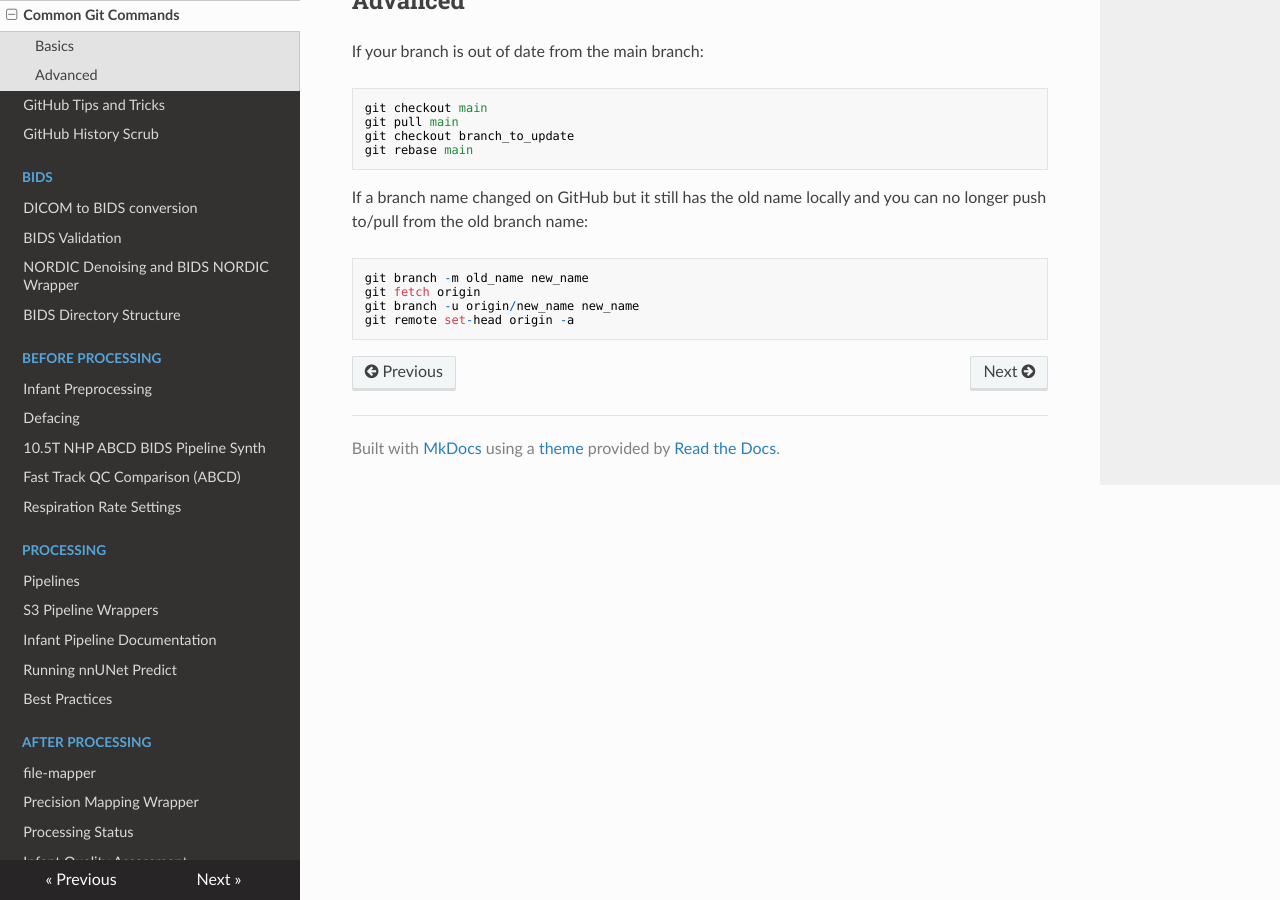
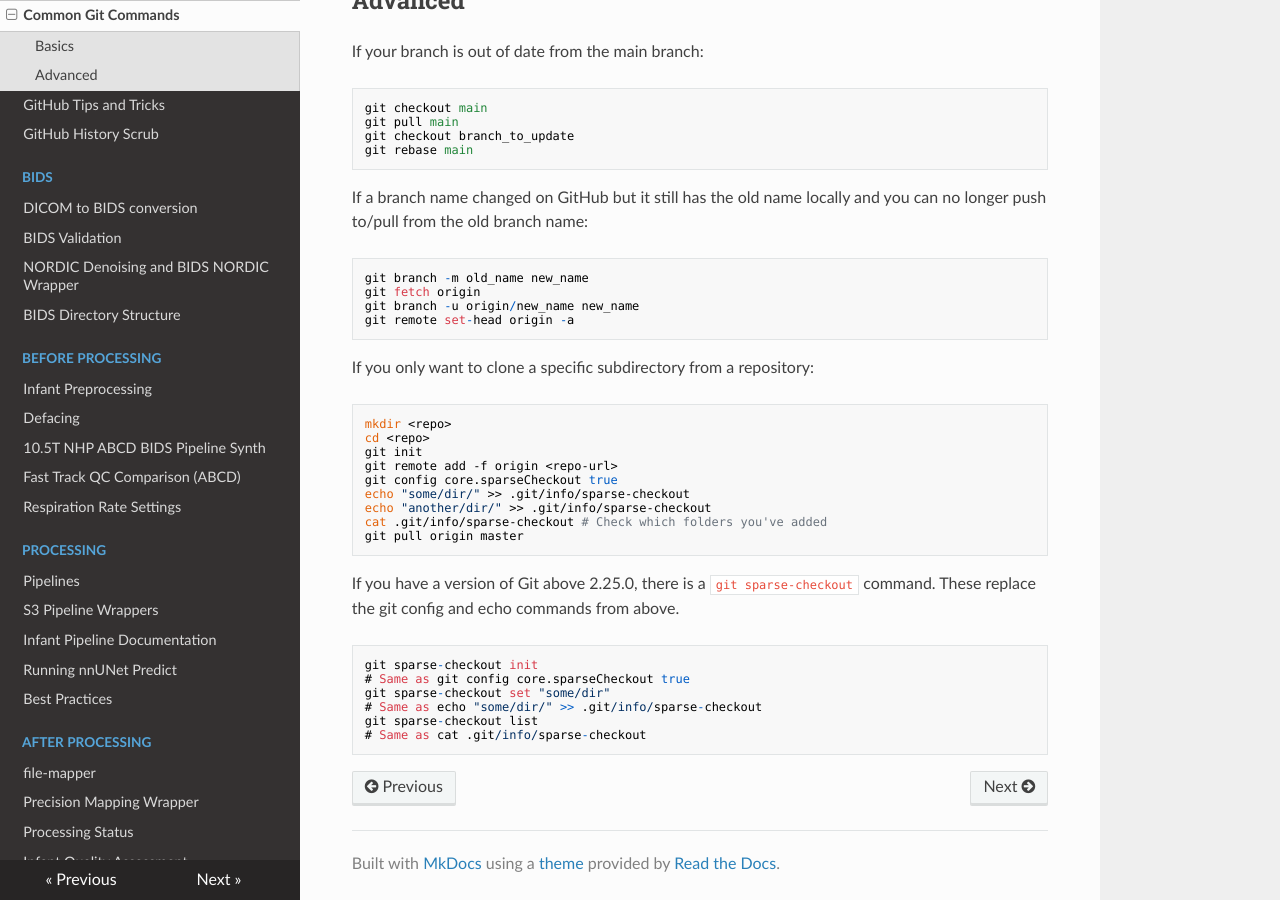
Before and after one commit to DCAN-Labs/cdni-brain, an MkDocs documentation site: the page built from docs/git-commands.md, in a window 1280 px wide and 900 px high, scrolled down 1315 px. Built offline with MkDocs 1.6.1, drawn with Linux system fonts in a browser that asks for light colours; nearby versions of some CDN libraries.

Commit message:
add more github tips

````diff
--- a/docs/git-commands.md
+++ b/docs/git-commands.md
@@ -60,3 +60,28 @@ git fetch origin
 git branch -u origin/new_name new_name
 git remote set-head origin -a
 ```
+
+If you only want to clone a specific subdirectory from a repository:
+
+```
+mkdir <repo>
+cd <repo>
+git init
+git remote add -f origin <repo-url>
+git config core.sparseCheckout true
+echo "some/dir/" >> .git/info/sparse-checkout
+echo "another/dir/" >> .git/info/sparse-checkout
+cat .git/info/sparse-checkout # Check which folders you've added
+git pull origin master
+```
+
+If you have a version of Git above 2.25.0, there is a `git sparse-checkout` command. These replace the git config and echo commands from above.
+
+```
+git sparse-checkout init
+# Same as git config core.sparseCheckout true
+git sparse-checkout set "some/dir"
+# Same as echo "some/dir/" >> .git/info/sparse-checkout
+git sparse-checkout list
+# Same as cat .git/info/sparse-checkout
+```
````
